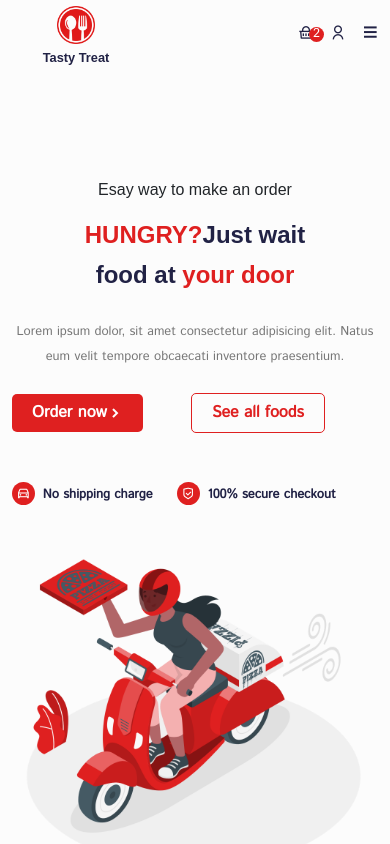
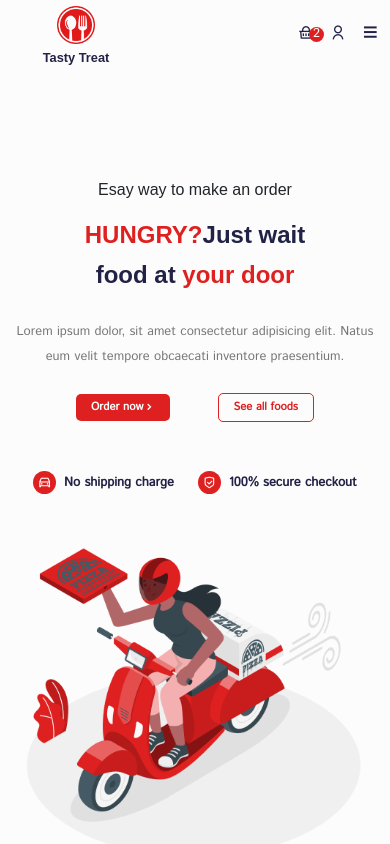
Before and after one commit to gholamreza-hasnzade/Reactjs-food-App-redux-toolkit, a React (Create React App) app: page /home in a window 390 px wide. Shown: the top 844 px of the page. Built offline with nearby package versions, Linux system fonts and the light colour scheme; a web font is replaced by a local one.

Commit message:
responsev size 768

```diff
--- a/src/pages/home/home.css
+++ b/src/pages/home/home.css
@@ -119,7 +119,7 @@
   color: #df2020;
 }
 
-.choose__us-desc{
+.choose__us-desc {
   color: #777;
 }
 
@@ -127,22 +127,16 @@
   color: #df2020;
 }
 
-
-.testimonial__title span{
+.testimonial__title span {
   color: #df2020;
 }
 
-
-.testimonial__desc{
+.testimonial__desc {
   color: #777;
   line-height: 30px;
 }
 
-
-@media only screen and (max-width: 576px) {
-  .hero__content{
-    text-align: center;
-  }
+@media only screen and (max-width: 768px) {
   .hero__content h5 {
     font-size: 1rem;
   }
@@ -151,8 +145,28 @@
     font-size: 0.8rem;
     line-height: 25px;
   }
-  .hero__title{
+
+  .hero__title {
     font-size: 1.5rem;
     line-height: 40px;
   }
+
+  .hero__btns button {
+    padding: 5px 15px;
+    font-size: 0.7rem;
+  }
 }
+
+@media only screen and (max-width: 576px) {
+  .hero__content {
+    text-align: center;
+  }
+
+  .hero__btns {
+    justify-content: center;
+  }
+
+  .hero__service {
+    justify-content: center;
+  }
+}
```
